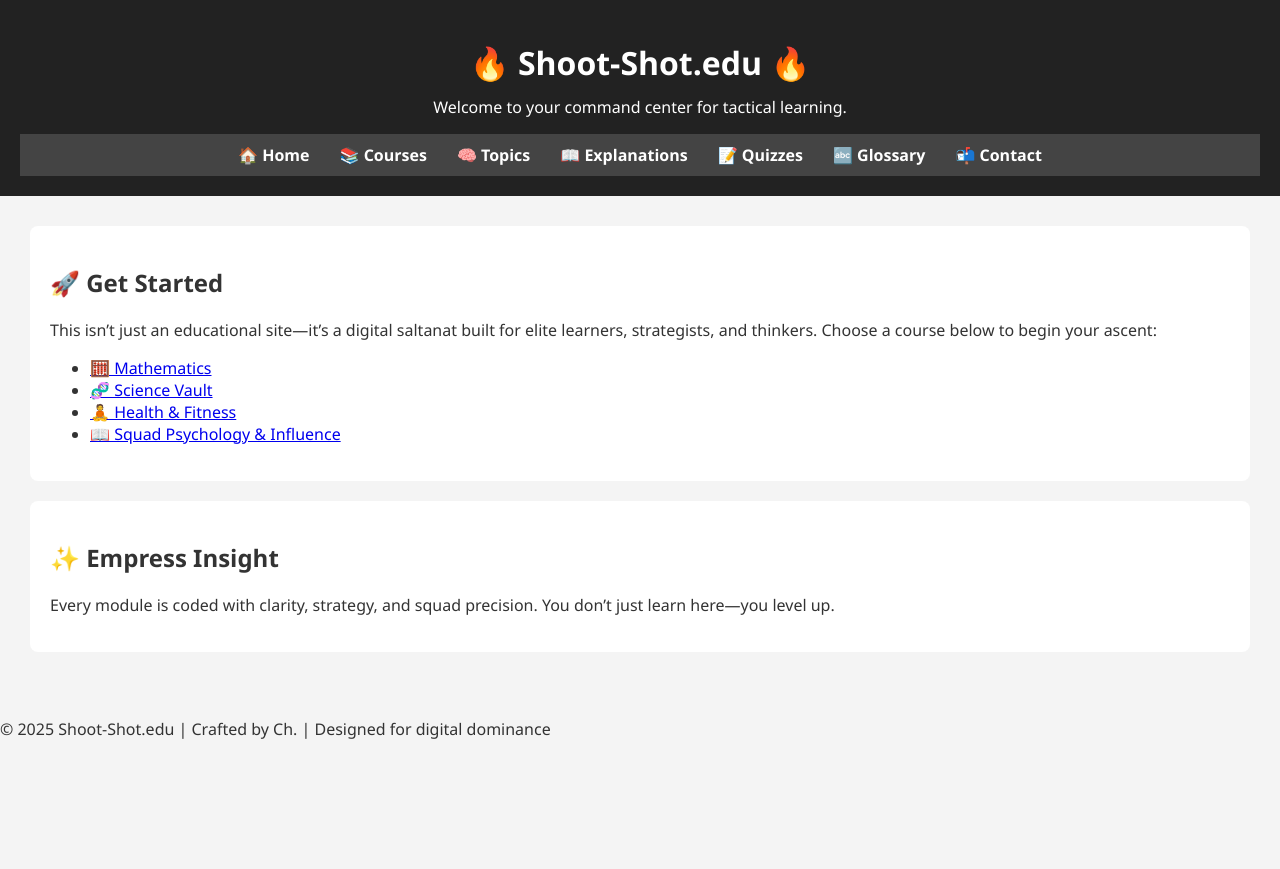
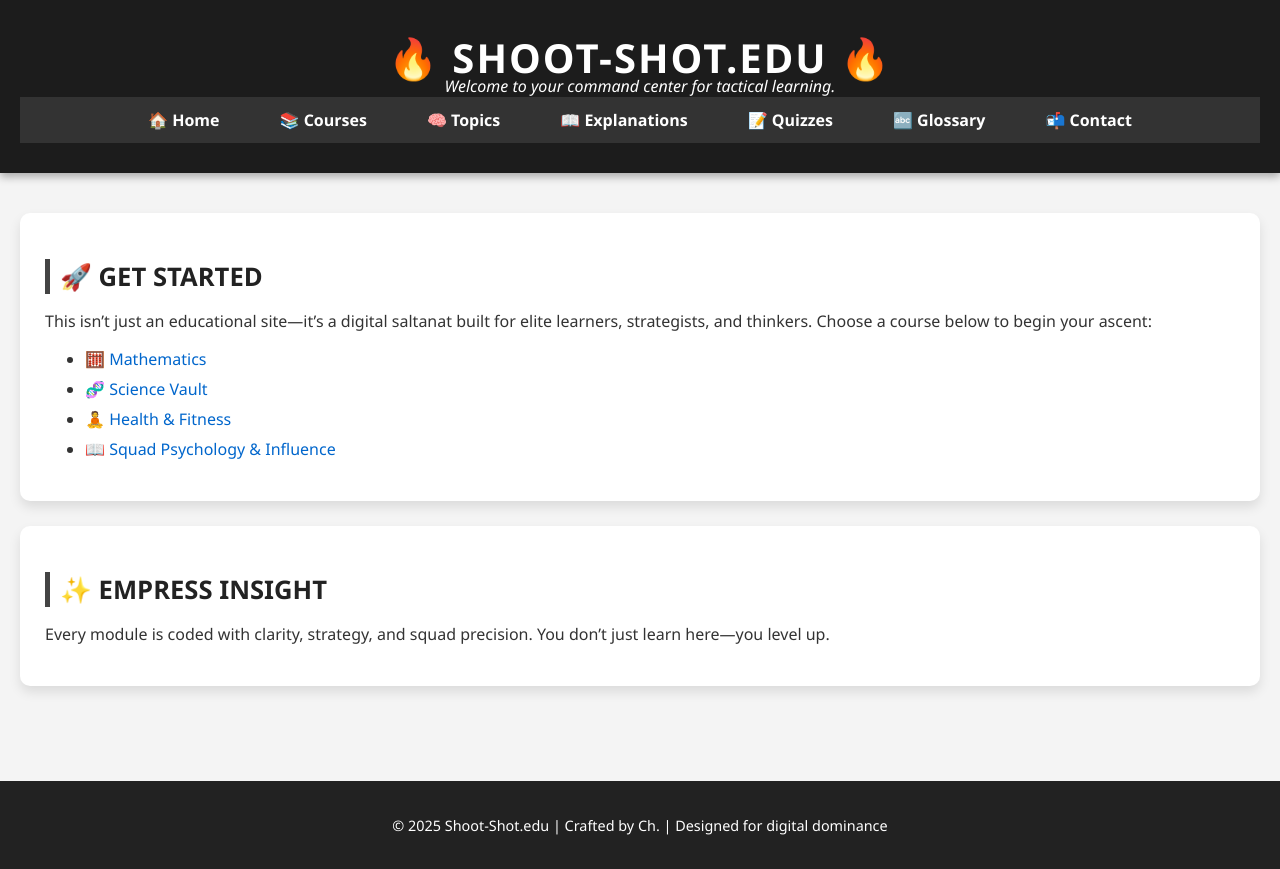
Before and after one commit to SS240102704/Shoot-Shot.github.io, a plain HTML site: page index.html in a window 1280 px wide. Before the commit the page ends 800 px from the top, so only its background shows below. Drawn offline with Linux system fonts and the light colour scheme.

Commit message:
Update style.css

```diff
--- a/style.css
+++ b/style.css
@@ -1,3 +1,4 @@
+/* 🔧 Base Styles */
 body {
   font-family: 'Segoe UI', sans-serif;
   background-color: #f4f4f4;
@@ -6,39 +7,101 @@ body {
   color: #333;
 }
 
+/* 🎯 Header */
 header {
-  background-color: #222;
+  background-color: #1c1c1c;
   color: white;
-  padding: 20px;
+  padding: 30px 20px;
   text-align: center;
+  box-shadow: 0 4px 8px rgba(0,0,0,0.3);
 }
 
+header h1 {
+  font-size: 2.5em;
+  margin: 0;
+  letter-spacing: 2px;
+  text-transform: uppercase;
+}
+
+header p {
+  margin: 10px 0 0;
+  font-style: italic;
+  font-size: 1em;
+}
+
+/* 🔗 Navigation Bar */
 nav ul {
   list-style: none;
   display: flex;
   justify-content: center;
-  background-color: #444;
-  padding: 10px;
+  background-color: #333;
+  padding: 12px;
   margin: 0;
+  flex-wrap: wrap;
 }
 
 nav ul li {
-  margin: 0 15px;
+  margin: 0 18px;
 }
 
 nav ul li a {
   color: white;
   text-decoration: none;
-  font-weight: bold;
+  font-weight: 600;
+  font-size: 1rem;
+  padding: 8px 12px;
+  transition: background 0.3s, color 0.3s;
+  border-radius: 6px;
 }
 
-main {
-  padding: 30px;
+nav ul li a:hover {
+  background-color: #fff;
+  color: #333;
 }
 
+/* 📦 Main Content */
+main {
+  padding: 40px 20px;
+}
+
+/* 📄 Section Blocks */
 section {
   background-color: white;
-  margin-bottom: 20px;
+  margin-bottom: 25px;
+  padding: 25px;
+  border-radius: 10px;
+  box-shadow: 0 6px 12px rgba(0,0,0,0.1);
+}
+
+section h2 {
+  color: #222;
+  font-size: 1.6em;
+  margin-bottom: 10px;
+  border-left: 5px solid #444;
+  padding-left: 10px;
+  text-transform: uppercase;
+}
+
+section ul li {
+  margin-bottom: 8px;
+}
+
+section ul li a {
+  color: #0066cc;
+  text-decoration: none;
+  font-weight: 500;
+}
+
+section ul li a:hover {
+  text-decoration: underline;
+}
+
+/* 🦶 Footer */
+footer {
+  background-color: #222;
+  color: white;
+  text-align: center;
   padding: 20px;
-  border-radius: 8px;
+  font-size: 0.9em;
+  margin-top: 30px;
 }
```
